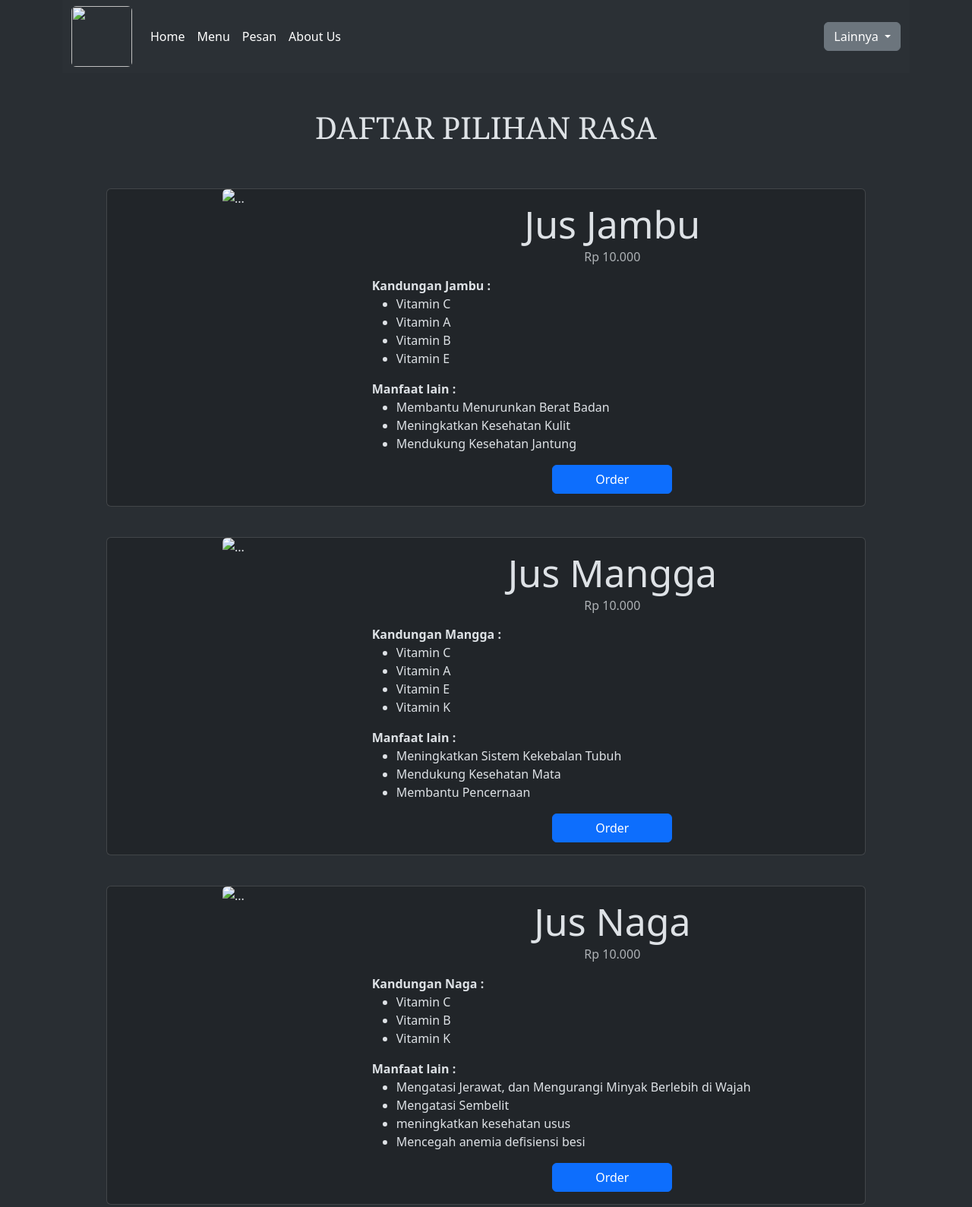
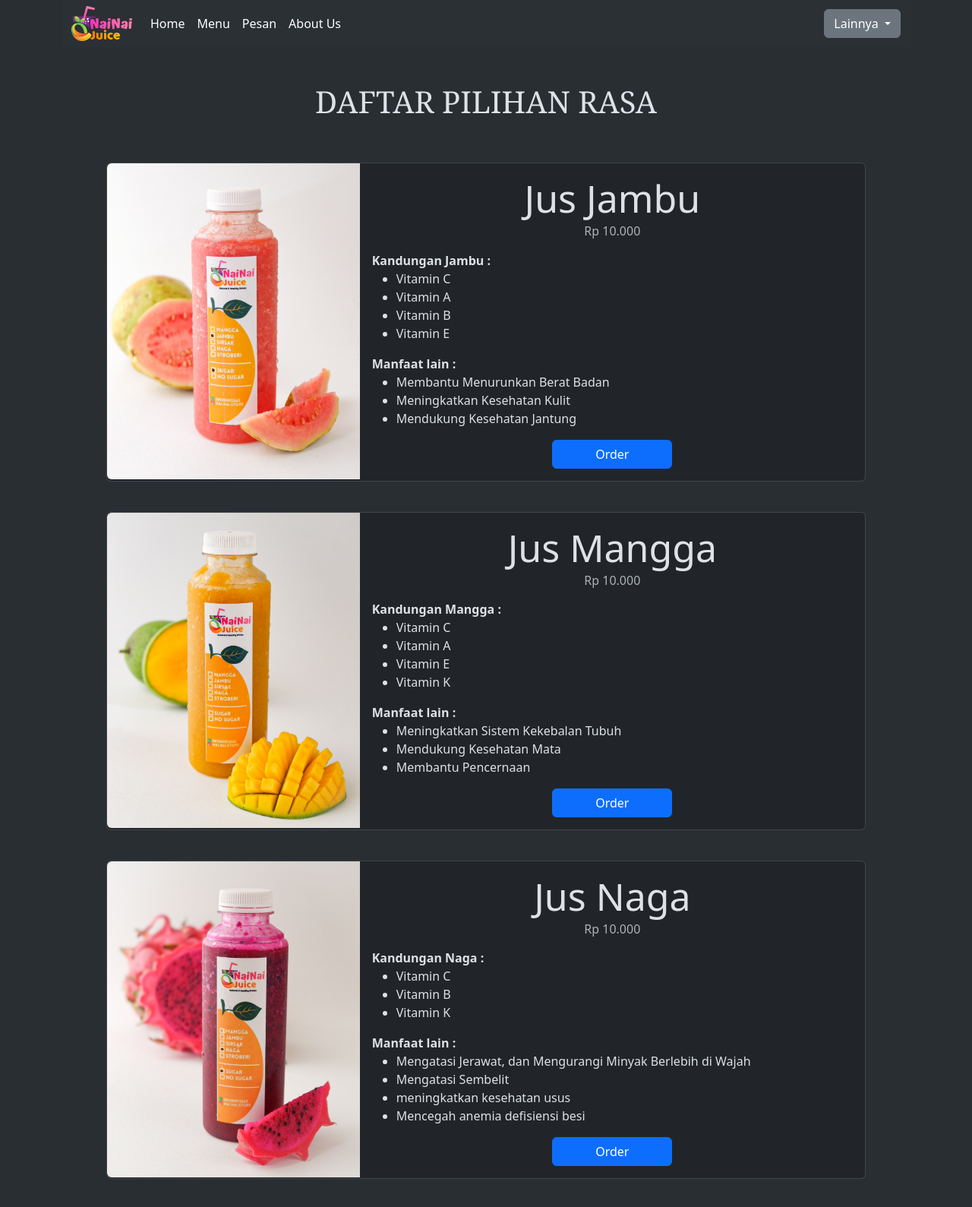
Before and after one commit to nellnelaa/website_NaiNaiJuice, a plain HTML site: page Menu.html in a window 1280 px wide. Shown: the top 1589 px of the page at 76% size. Drawn offline with nearby package versions, Linux system fonts and the light colour scheme; the site is published under a folder, as on GitHub Pages, so addresses that start at the root find nothing.

Commit message:
update menu

```diff
--- a/Menu.html
+++ b/Menu.html
@@ -21,7 +21,7 @@
 
   <nav class="navbar navbar-expand-lg bg-body-tertiary">
     <div class="container-fluid">
-      <img src="/Asset/Logo/NaiNai_Juice.png" class="rounded float-start" style="width:80px;"/>
+      <img src="./Asset/Logo/NaiNai_Juice.png" class="rounded float-start" style="width:80px;"/>
       <a class="navbar-brand" href="#"><b></b></a>
       <button class="navbar-toggler" type="button" data-bs-toggle="collapse" data-bs-target="#navbarSupportedContent" aria-controls="navbarSupportedContent" aria-expanded="false" aria-label="Toggle navigation">
         <span class="navbar-toggler-icon"></span>
@@ -64,7 +64,7 @@
         <div class="card mb-3" style="max-width: 1000px;">
           <div class="row g-0">
             <div class="col-sm-4">
-              <img src="/Asset/Foto%20produk%20jus/Jambu1.jpg" class="img-fluid rounded-start" alt="...">
+              <img src="./Asset/Foto%20produk%20jus/Jambu1.jpg" class="img-fluid rounded-start" alt="...">
             </div>
             <div class="col-sm-8">
               <div class="card-body">
@@ -90,7 +90,7 @@
         <div class="card mb-3" style="max-width: 1000px;">
           <div class="row g-0">
             <div class="col-sm-4">
-              <img src="/Asset/Foto%20produk%20jus/Mangga1.jpg" class="img-fluid rounded-start" alt="...">
+              <img src="./Asset/Foto%20produk%20jus/Mangga1.jpg" class="img-fluid rounded-start" alt="...">
             </div>
             <div class="col-sm-8">
               <div class="card-body">
@@ -116,7 +116,7 @@
         <div class="card mb-3" style="max-width: 1000px;">
           <div class="row g-0">
             <div class="col-sm-4">
-              <img src="/Asset/Foto%20produk%20jus/Naga1.jpg" class="img-fluid rounded-start" alt="...">
+              <img src="./Asset/Foto%20produk%20jus/Naga1.jpg" class="img-fluid rounded-start" alt="...">
             </div>
             <div class="col-sm-8">
               <div class="card-body">
@@ -142,7 +142,7 @@
         <div class="card mb-3" style="max-width: 1000px;">
           <div class="row g-0">
             <div class="col-sm-4">
-              <img src="/Asset/Foto%20produk%20jus/Stroberi1.jpg" class="img-fluid rounded-start" alt="...">
+              <img src="./Asset/Foto%20produk%20jus/Stroberi1.jpg" class="img-fluid rounded-start" alt="...">
             </div>
             <div class="col-sm-8">
               <div class="card-body">
@@ -194,7 +194,7 @@
         <div class="card mb-3" style="max-width: 1000px;">
           <div class="row g-0">
             <div class="col-sm-4">
-              <img src="/Asset/Foto%20produk%20jus/Sirsak1.jpg" class="img-fluid rounded-start" alt="...">
+              <img src="./Asset/Foto%20produk%20jus/Sirsak1.jpg" class="img-fluid rounded-start" alt="...">
             </div>
             <div class="col-sm-8">
               <div class="card-body">
```
